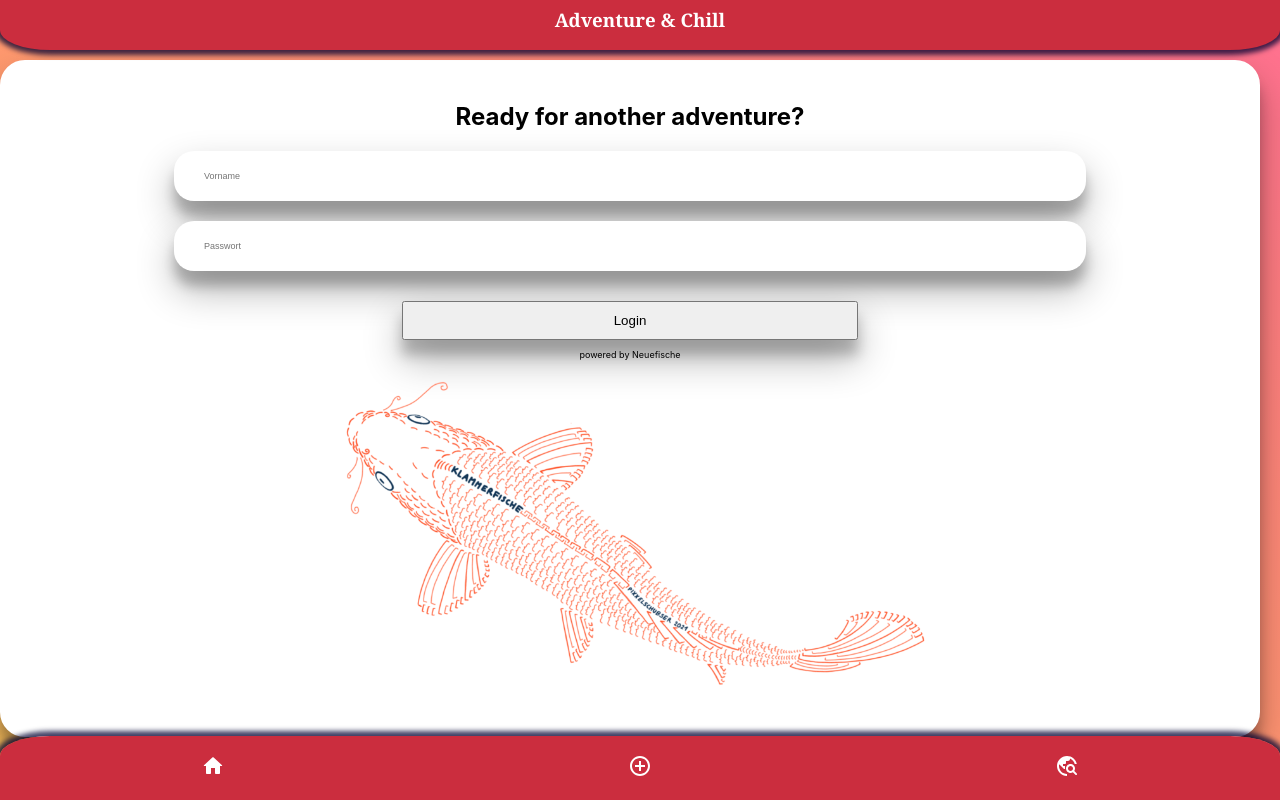
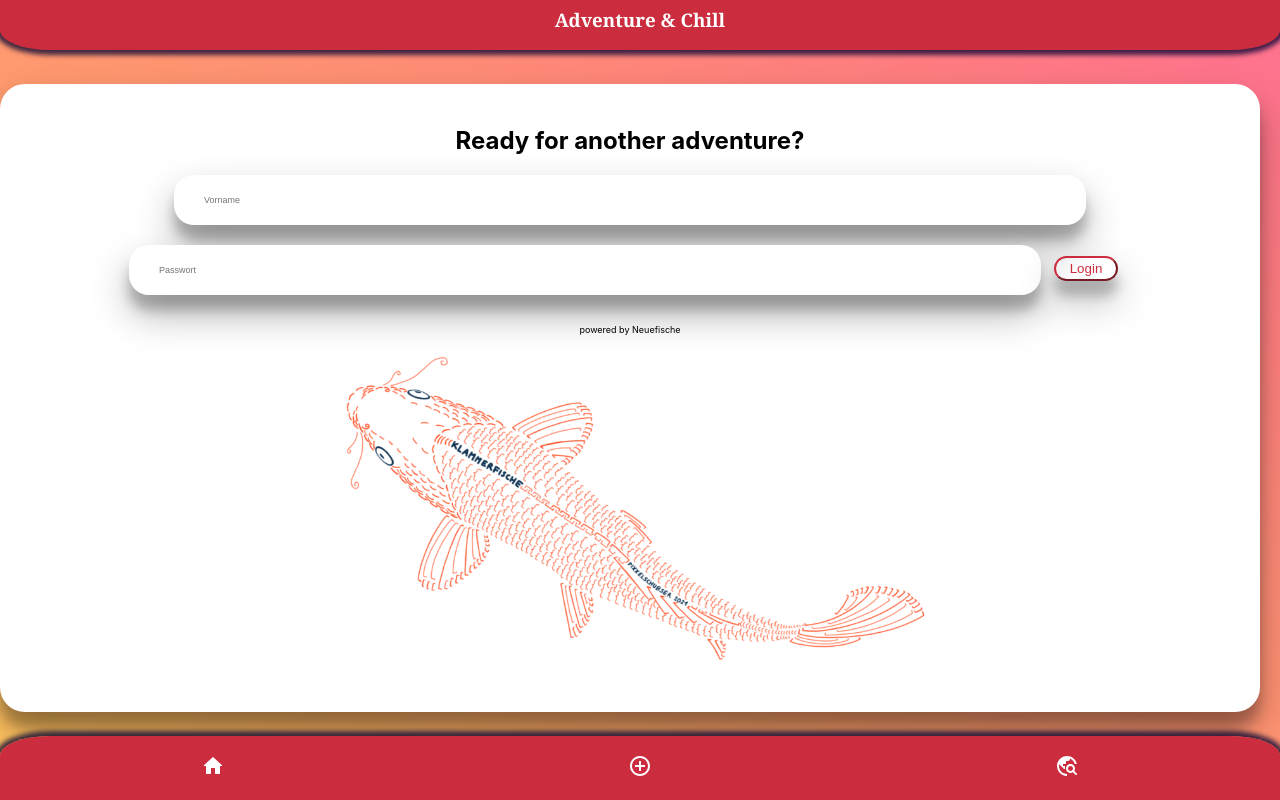
Before and after one commit to codeNilo93/Capstone-Project, a React (Create React App) app in the folder client/: page / in a window 1280 px wide. Built offline with nearby package versions, Linux system fonts and the light colour scheme.

Commit message:
additional restyling so that Interfaces fit with general app-CI

```diff
--- a/client/src/components/Form/Form.js
+++ b/client/src/components/Form/Form.js
@@ -100,7 +100,7 @@ const Wrapper = styled.section`
 `
 
 const FormMenu = styled.form`
-  background-color: #d3e9f3;
+  background-color: white;
   padding: 20px;
   border 5px outset #cb2d3e;
   border-radius: 25px;
@@ -113,6 +113,7 @@ const InputField = styled.input`
   border: none;
   width: 75%;
   height: auto;
+  border outset #cb2d3e;
   border-radius: 20px;
   margin-bottom: 20px;
   padding: 20px 30px;
@@ -121,10 +122,12 @@ const InputField = styled.input`
 `
 
 const SubmitButton = styled.button`
-  background: transparent;
-  border-radius: 3px;
-  border: 2px solid palevioletred;
-  color: palevioletred;
+  background: white;
+  border-radius: 50px;
+  border: 2px outset #cb2d3e;
+  color: #cb2d3e;
   margin: 0 1em;
   padding: 0.25em 1em;
+  box-shadow: rgba(0, 0, 0, 0.3) 0px 19px 38px,
+    rgba(0, 0, 0, 0.22) 0px 15px 12px;
 `
--- a/client/src/components/Location/Location.js
+++ b/client/src/components/Location/Location.js
@@ -60,7 +60,7 @@ const HiddenHeading = styled.p`
 const Wrapper = styled.li`
   overflow: hidden;
   border-radius: 5px;
-  background-color: #fff;
+    background-color: #fff;
   display: flex;
   justify-content: space-between;
   height: auto;
--- a/client/src/components/Login/Login.js
+++ b/client/src/components/Login/Login.js
@@ -114,10 +114,12 @@ const InputField = styled.input`
 `
 
 const SubmitButton = styled.button`
-  margin: 0;
-  margin-top: 10px;
-  width: 37.5%;
+  background: transparent;
+  border-radius: 50px;
+  border: 2px outset #cb2d3e;
+  color: #cb2d3e;
+  margin: 0 1em;
+  padding: 0.25em 1em;
   box-shadow: rgba(0, 0, 0, 0.3) 0px 19px 38px,
     rgba(0, 0, 0, 0.22) 0px 15px 12px;
-  padding: 10px;
 `
```
